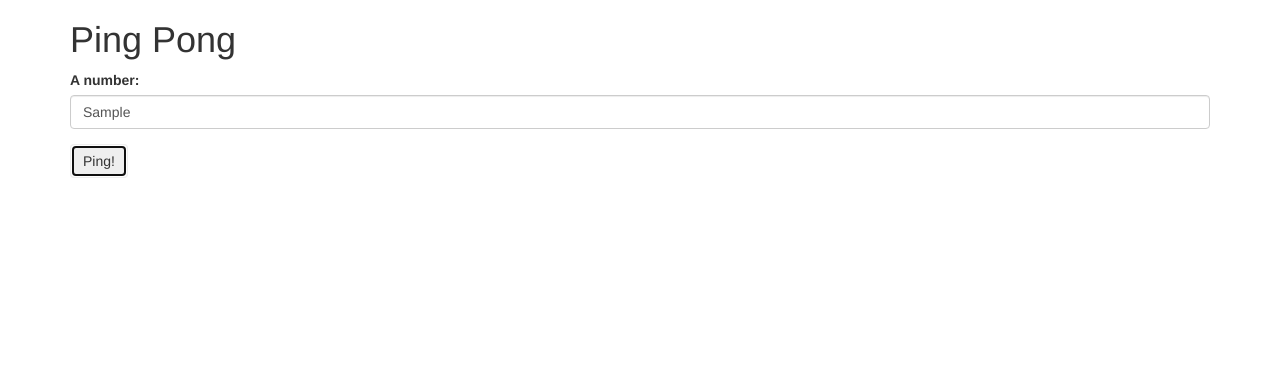
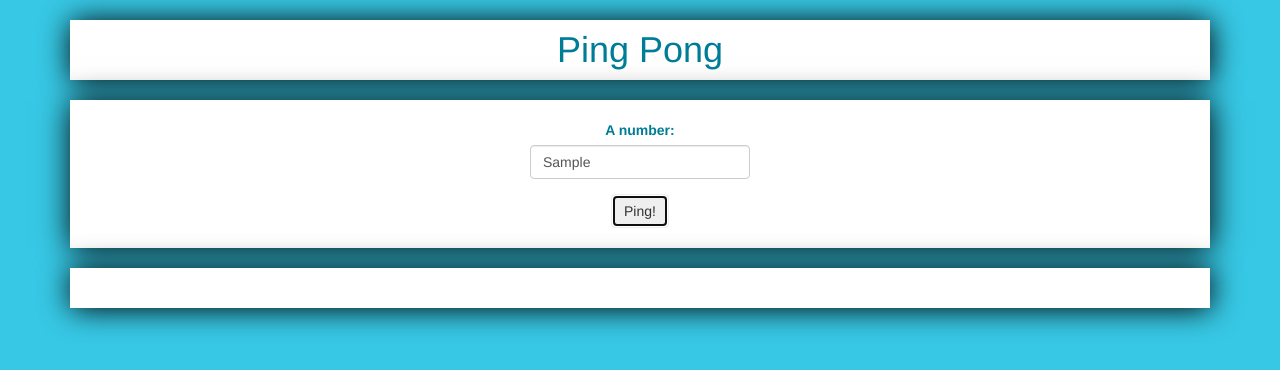
Before and after one commit to AmyJacobs/ping-pong, a plain HTML site: page index.html in a window 1280 px wide. Both pictures are taken after typing "Sample" into the empty fields and a click on the button "Ping!". Drawn offline with Linux system fonts and the light colour scheme.

Commit message:
add css formatting

```diff
--- a/css/styles.css
+++ b/css/styles.css
@@ -1,3 +1,34 @@
+body {
+  background-color:#37c8e5;
+  color: #007d96;
+  text-align:center;
+}
+
+.form-control {
+  width: 20%;
+  margin:auto;
+}
+
+h1 {
+  background-color: white;
+  text-align: center;
+  box-shadow: 1px 1px 30px black;
+  margin-bottom:20px;
+  padding: 10px;
+
+}
+
+#ping {
+  background-color: white;
+  padding:20px;
+  box-shadow: 1px 1px 30px black;
+}
+
 #output {
+  box-shadow: 1px 1px 30px black;
+  font-size: 40px;
+  padding:20px;
+  margin-top:20px;
+  background-color: white;
   display:none;
 }
--- a/js/scripts.js
+++ b/js/scripts.js
@@ -10,7 +10,6 @@ var pingPong = function(input) {
   } else {
     for (var index = input; index >= 1; index -= 1) {
       pingArray.push(index + " ");
-
     }
     return pingArray;
   }
@@ -20,7 +19,7 @@ $(document).ready(function() {
   $("#ping form").submit(function(event) {
     var numInput = $("input#num-input").val();
     var numOutput = pingPong(numInput)
-    $("#output").append(numOutput);
+    $("#output").html(numOutput);
     $("#output").show();
     event.preventDefault();
  });
```
